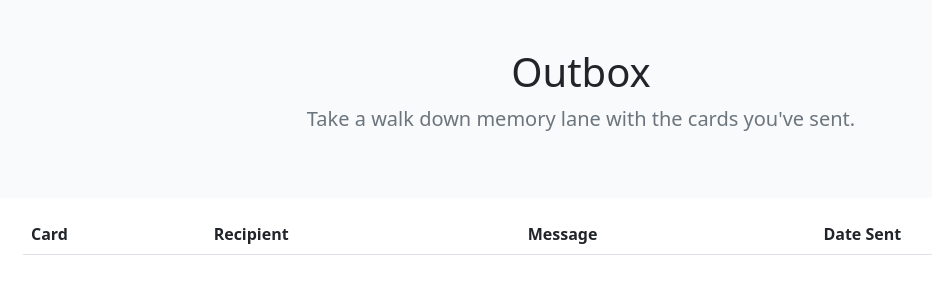
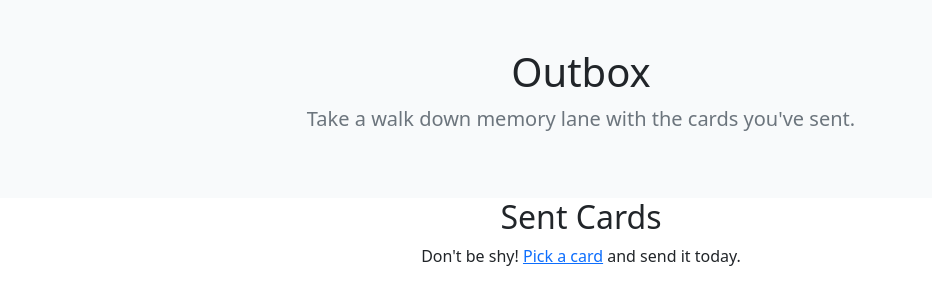
Before and after one commit to gingercw/postcrafts, a Flask app: page /outbox/1 in a window 1280 px wide. Shown: the part 56-361 px from the top of the page, without its empty margins (59-991 px from the left). Run offline with Flask 2, Linux system fonts and the light colour scheme; data that the repository does not hold is empty.

Commit message:
added default messages if there are no cards created and fixed redirect for edited cards

```diff
--- a/crud.py
+++ b/crud.py
@@ -53,7 +53,7 @@ def create_contact(recipient, phone_number, email, hidden, user):
 
 def get_contacts_by_user(user_id):
     """returns all contacts for a user"""
-    return Contact.query.filter_by(user_id = user_id, hidden = False).order_by(Contact.contact_id.desc())
+    return Contact.query.filter_by(user_id = user_id, hidden = False).order_by(Contact.contact_id.desc()).all()
 
 def get_contact_by_id(contact_id):
     """returns a contact through contact id"""
@@ -68,7 +68,7 @@ def create_sentcard(message, date_sent, card, contact):
 
 def get_sent_cards_by_user(user_id):
     """returns all sent cards from a user"""
-    return db.session.query(SentCard).join(Card).filter(Card.user_id == user_id).order_by(SentCard.date_sent.desc())
+    return db.session.query(SentCard).join(Card).filter(Card.user_id == user_id).order_by(SentCard.date_sent.desc()).all()
 
 
 if __name__ == '__main__':
--- a/server.py
+++ b/server.py
@@ -90,7 +90,7 @@ def save_edits():
     card.url = url
     user_id = session.get("user_id")
     db.session.commit()
-    return redirect(f"/users/{user_id}/")
+    return redirect(f"/users/{user_id}")
 
 
 @app.route('/users/<user_id>')
--- a/static/file_robot_edit.js
+++ b/static/file_robot_edit.js
@@ -26,7 +26,7 @@ const handleSave = (editedImageObject, designState) => {
     },
   })
     .then((response) => response.text())
-    .then((responseText) => window.location.href = `./users/${cardInfo.user_id}`);
+    .then((responseText) => window.location.href = `/`);
 
 }
 
--- a/templates/address_book.html
+++ b/templates/address_book.html
@@ -15,6 +15,10 @@
 </section>
 
 <h2 class="text-center">Your Contacts</h2>
+{% if contacts|length == 0 %}
+<p class="text-center">Populate your contacts list! Add some loved ones to get started.</p>
+
+{% else %}
 <div class="container">
   <div class="row row-cols-1 row-cols-md-3 g-4">
 
@@ -41,6 +45,7 @@
   </div>
   </div>
   {% endfor %}
+  {% endif %}
 
 
 <div class="modal" id="add_contact" tabindex="-1">
--- a/templates/outbox.html
+++ b/templates/outbox.html
@@ -10,7 +10,11 @@
   <p class="lead text-muted">Take a walk down memory lane with the cards you've sent.</p>
 </div>
 </section>
+<h2 class="text-center">Sent Cards</h2>
+{% if sent_cards|length == 0 %}
+<p class="text-center">Don't be shy! <a href="/templates">Pick a card</a> and send it today.</p>
 
+{% else %}
 <div class="container">
 <table class="table table-striped mt-3 text-left">
   <thead>
@@ -31,7 +35,7 @@
       <td>{{ sent_card.date_sent }}</td>
   </tr>
   {% endfor %}
-
+{%endif%}
   </tbody>
 </table>
 </div>
```
